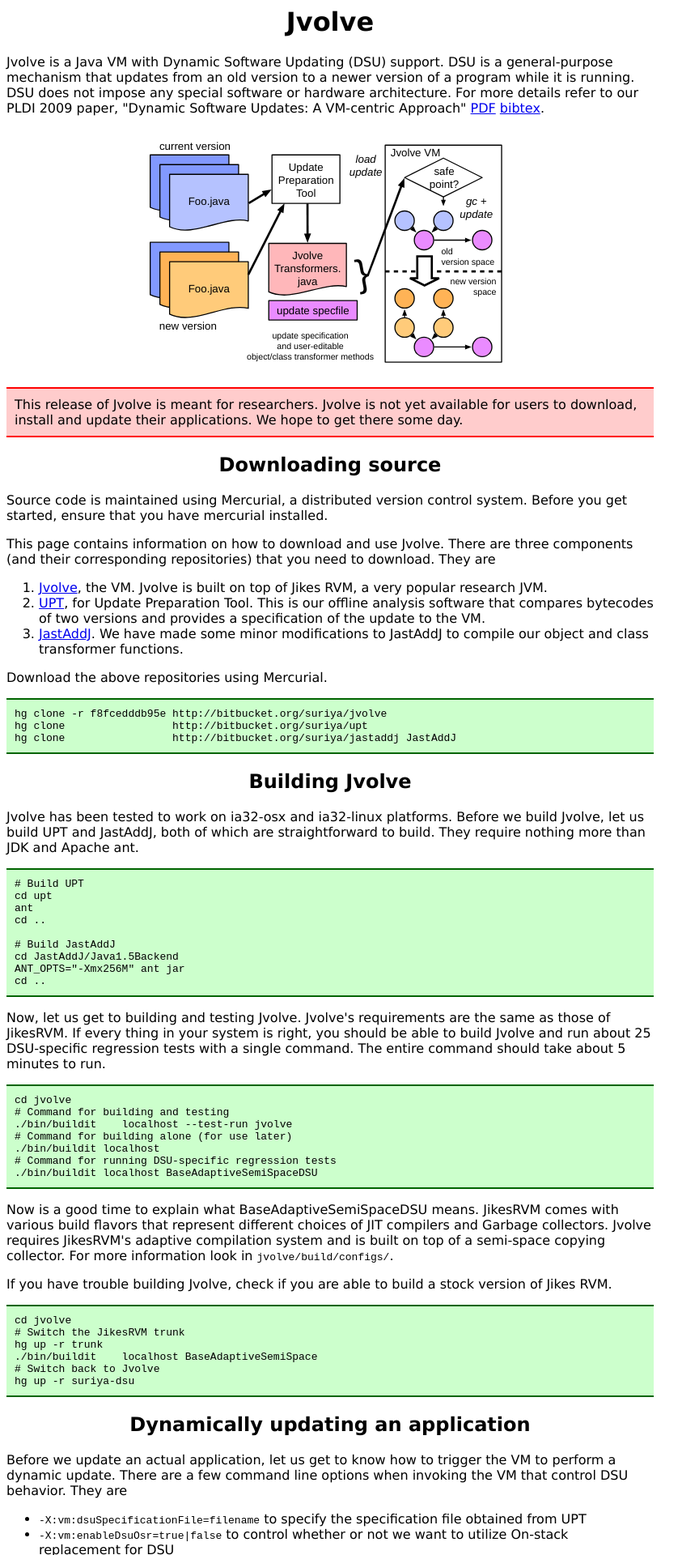
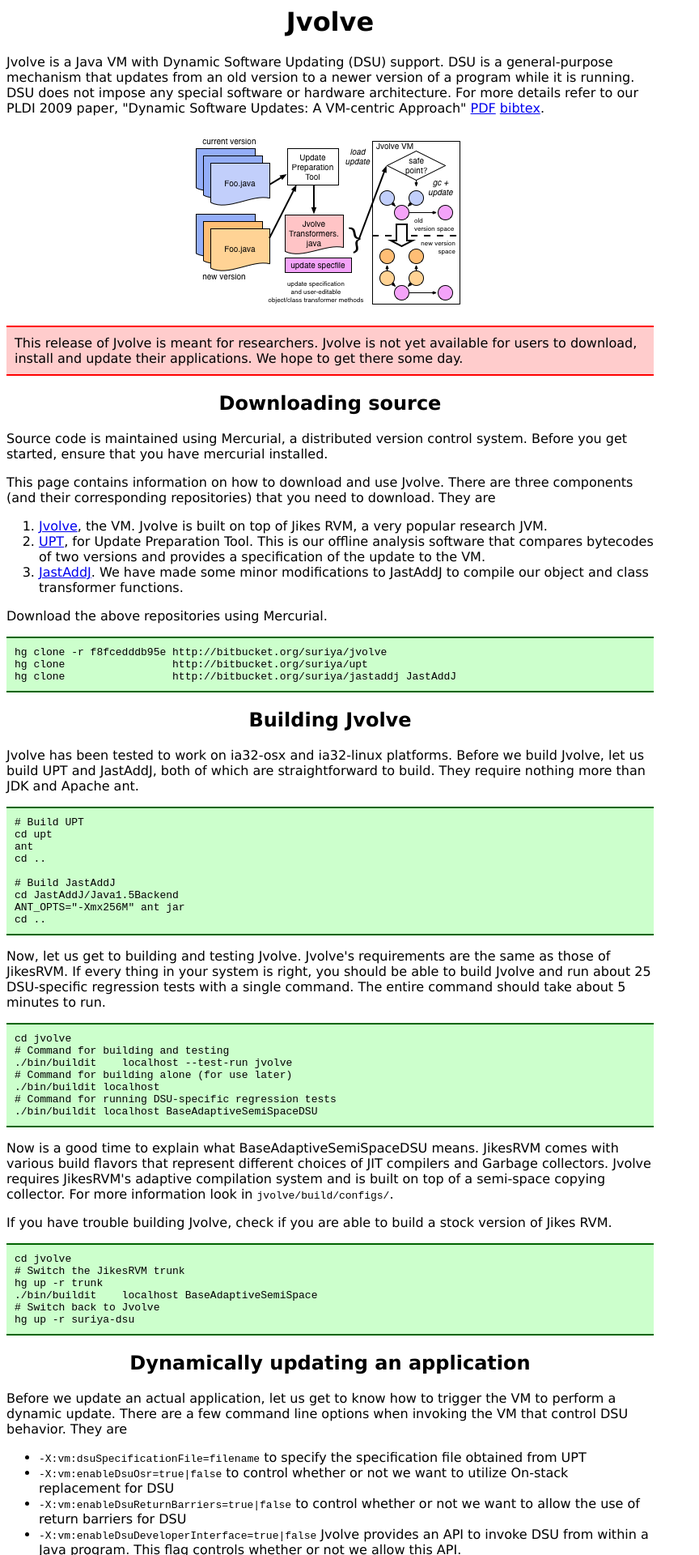
Before and after one commit to suriya/suriya.github.io, a Jekyll site: the page jvolve/index.html, which Jekyll copies as it is, in a window 1280 px wide. Shown: the top 1920 px of the page at 81% size, without its empty margins (0-864 px from the left). Built offline with Jekyll 4.4.1, drawn with Linux system fonts in a browser that asks for light colours; Markdown is read by kramdown in place of the engine named in the settings.

Commit message:
Using png instead of svg.

```diff
--- a/jvolve/index.html
+++ b/jvolve/index.html
@@ -14,9 +14,9 @@
 <a href="../papers/jvolve-pldi.bib">bibtex</a>.</p>
 
 <p class="text-center">
-<object data="system.svg" type="image/svg+xml">
+<!-- <object data="system.svg" type="image/svg+xml"> -->
   <img width="355" height="227" src="system.png" />
-</object>
+<!-- </object> -->
 </p>
 
 <div class="caution">
```
